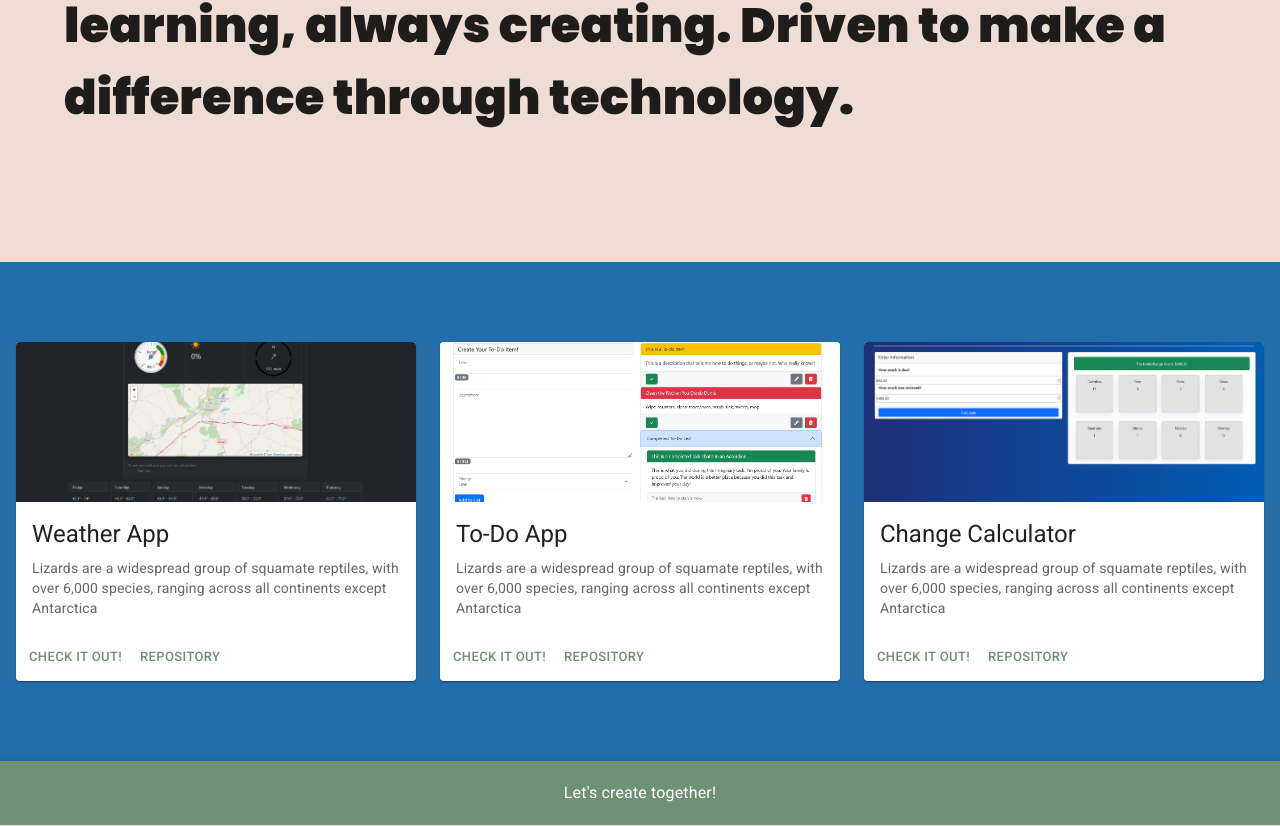
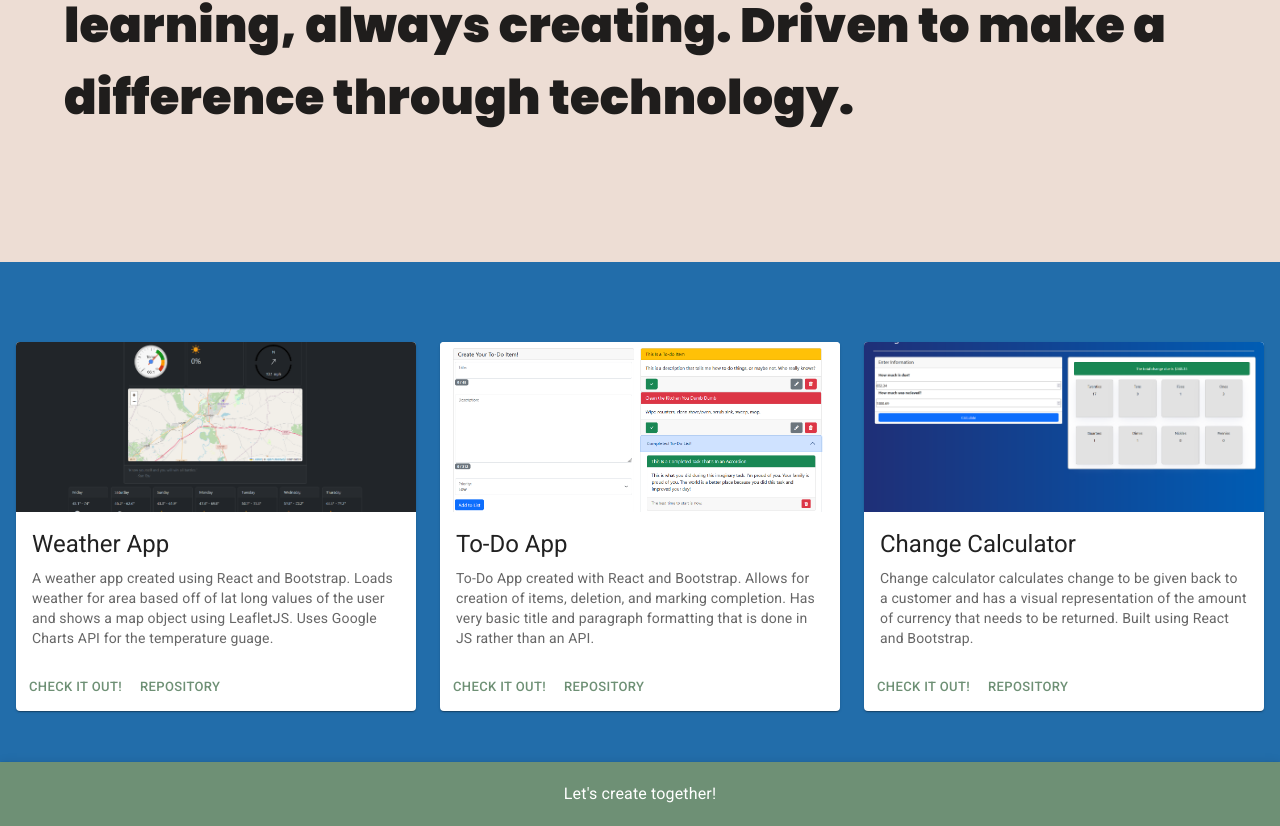
Before and after one commit to Ridyl/portfolio, a React (Vite) app: page / in a window 1280 px wide. Shown: the part 1063-1889 px from the top of the page. Built offline with nearby package versions, Linux system fonts and the light colour scheme.

Commit message:
Cleaned up project card code to not repeat. Added slight framer motion to cards as well

```diff
--- a/package.json
+++ b/package.json
@@ -17,6 +17,7 @@
     "@mui/material": "^6.4.2",
     "formik": "^2.4.6",
     "motion": "^12.0.6",
+    "prop-types": "^15.8.1",
     "react": "^18.3.1",
     "react-dom": "^18.3.1",
     "yup": "^1.6.1"
--- a/src/components/Projects.jsx
+++ b/src/components/Projects.jsx
@@ -7,8 +7,57 @@ import {
 	Button,
 	Typography,
 } from '@mui/material';
+import PropType from 'prop-types';
+import { motion } from 'motion/react';
+
+const links = [
+	'https://weather-app-delta-livid-35.vercel.app',
+	'https://to-do-app-zeta-sage.vercel.app',
+	'https://react-change-calculator-teal.vercel.app/',
+];
+const repos = [
+	'https://github.com/Ridyl/weather-app',
+	'https://github.com/Ridyl/To-Do-App',
+	'https://github.com/Ridyl/react-change-calculator',
+];
+
+const images = [
+	'src/img/card_img/weather_app.png',
+	'src/img/card_img/todo_ui.png',
+	'src/img/card_img/change_calculator.png',
+];
 
 export default function Projects() {
+	const ProjectCards = ({ title, desc, index }) => {
+		return (
+			<motion.div whileHover={{ scale: 1.1 }} style={{ maxHeight: 150 }}>
+				<Card sx={{ maxWidth: 400 }}>
+					<CardMedia
+						sx={{ height: 170 }}
+						image={images[index]}
+						title='weather app ui'
+					/>
+					<CardContent>
+						<Typography gutterBottom variant='h5' component='div'>
+							{title}
+						</Typography>
+						<Typography variant='body2' sx={{ color: 'text.secondary' }}>
+							{desc}
+						</Typography>
+					</CardContent>
+					<CardActions>
+						<Button size='small' href={links[index]} target='_blank'>
+							Check it Out!
+						</Button>
+						<Button size='small' href={repos[index]} target='_blank'>
+							Repository
+						</Button>
+					</CardActions>
+				</Card>
+			</motion.div>
+		);
+	};
+
 	return (
 		<Grid2
 			container
@@ -19,106 +68,36 @@ export default function Projects() {
 				pb: 10,
 				backgroundColor: '#226daa',
 				boxShadow: '0px 7px #052b4a',
+				height: '500px',
 			}}
 		>
-			<Card sx={{ maxWidth: 400 }}>
-				<CardMedia
-					sx={{ height: 160 }}
-					image='src/img/card_img/weather_app.png'
-					title='weather app ui'
-				/>
-				<CardContent>
-					<Typography gutterBottom variant='h5' component='div'>
-						Weather App
-					</Typography>
-					<Typography variant='body2' sx={{ color: 'text.secondary' }}>
-						Lizards are a widespread group of squamate reptiles, with over 6,000
-						species, ranging across all continents except Antarctica
-					</Typography>
-				</CardContent>
-				<CardActions>
-					<Button
-						size='small'
-						href='https://weather-app-delta-livid-35.vercel.app'
-						target='_blank'
-					>
-						Check it Out!
-					</Button>
-					<Button
-						size='small'
-						href='https://github.com/Ridyl/weather-app'
-						target='_blank'
-					>
-						Repository
-					</Button>
-				</CardActions>
-			</Card>
-
-			<Card sx={{ maxWidth: 400 }}>
-				<CardMedia
-					sx={{ height: 160 }}
-					image='src/img/card_img/todo_ui.png'
-					title='green iguana'
-				/>
-				<CardContent>
-					<Typography gutterBottom variant='h5' component='div'>
-						To-Do App
-					</Typography>
-					<Typography variant='body2' sx={{ color: 'text.secondary' }}>
-						Lizards are a widespread group of squamate reptiles, with over 6,000
-						species, ranging across all continents except Antarctica
-					</Typography>
-				</CardContent>
-				<CardActions>
-					<Button
-						size='small'
-						href='https://to-do-app-zeta-sage.vercel.app'
-						target='_blank'
-					>
-						Check it Out!
-					</Button>
-					<Button
-						size='small'
-						href='https://github.com/Ridyl/To-Do-App'
-						target='_blank'
-					>
-						Repository
-					</Button>
-				</CardActions>
-			</Card>
-
-			<Card sx={{ maxWidth: 400 }}>
-				<CardMedia
-					sx={{ height: 160 }}
-					image='src/img/card_img/change_calculator.png'
-					title='change calculator ui'
-				/>
-				<CardContent>
-					<Typography gutterBottom variant='h5' component='div'>
-						Change Calculator
-					</Typography>
-					<Typography variant='body2' sx={{ color: 'text.secondary' }}>
-						Lizards are a widespread group of squamate reptiles, with over 6,000
-						species, ranging across all continents except Antarctica
-					</Typography>
-				</CardContent>
-				<CardActions>
-					<Button
-						size='small'
-						href='https://react-change-calculator-teal.vercel.app/'
-						target='_blank'
-					>
-						Check it Out!
-					</Button>
-					<Button
-						size='small'
-						href='https://github.com/Ridyl/react-change-calculator'
-						target='_blank'
-					>
-						Repository
-					</Button>
-				</CardActions>
-			</Card>
+			<ProjectCards
+				title='Weather App'
+				desc='A weather app created using React and Bootstrap. Loads weather for
+						area based off of lat long values of the user and shows a map object
+						using LeafletJS. Uses Google Charts API for the temperature guage.'
+				index={0}
+			/>
+			<ProjectCards
+				title='To-Do App'
+				desc='To-Do App created with React and Bootstrap. Allows for creation of
+						items, deletion, and marking completion. Has very basic title and
+						paragraph formatting that is done in JS rather than an API.'
+				index={1}
+			/>
+			<ProjectCards
+				title='Change Calculator'
+				desc='Change calculator calculates change to be given back to a customer
+						and has a visual representation of the amount of currency that needs
+						to be returned. Built using React and Bootstrap.'
+				index={2}
+			/>
 		</Grid2>
 	);
 }
+
+Projects.propTypes = {
+	title: PropType.string,
+	desc: PropType.string,
+	index: PropType.number,
+};
```
Also changed, not shown: 1 other file (tests, documents, lock files or other folders).
